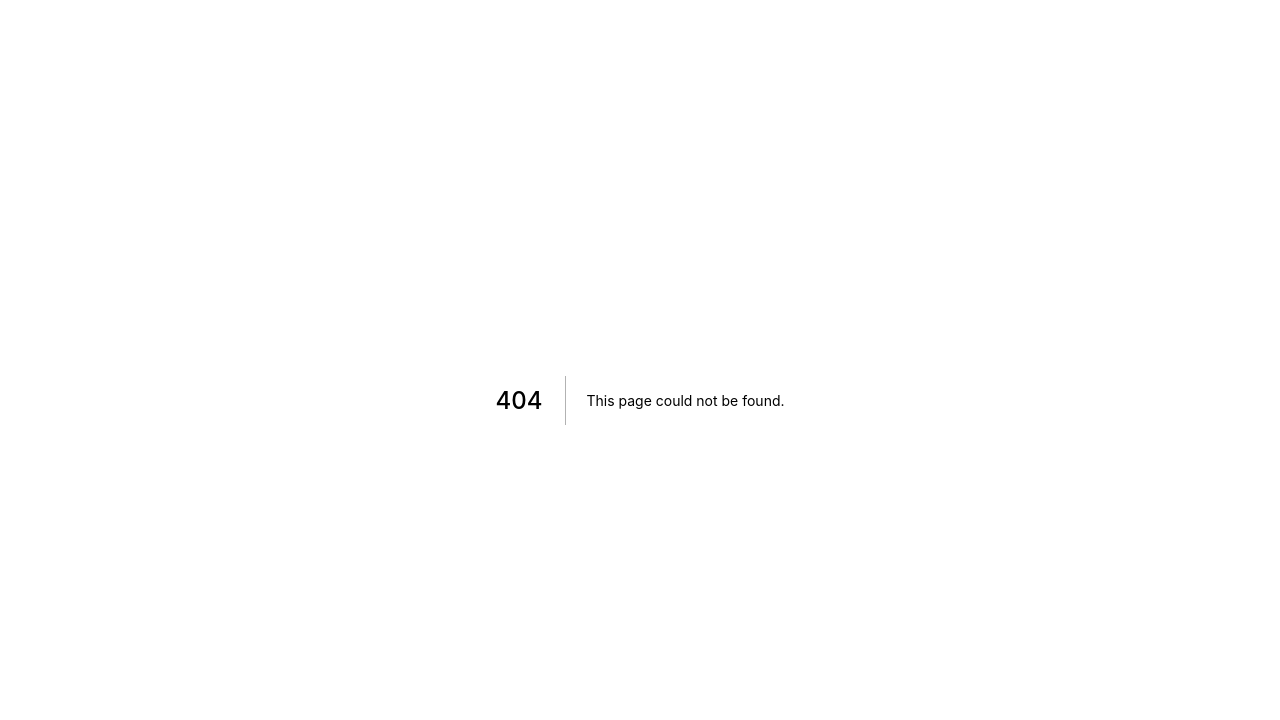
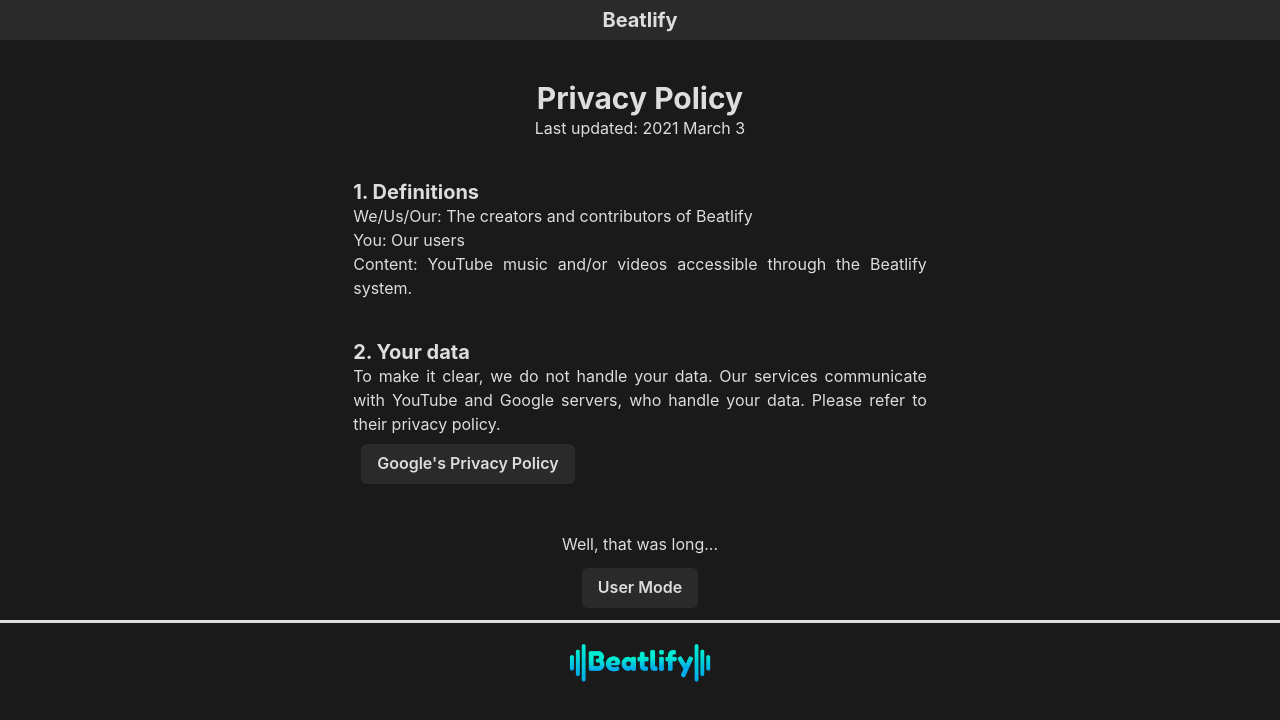
Before and after one commit to beatlify/beatlify, a Next.js app: page /legal/privacy/lawyer in a window 1280 px wide. Before the commit this address had no page. Shown: the top 720 px of the page. Built offline with nearby package versions, Linux system fonts and the light colour scheme.

Commit message:
Privacy Policy; User and Lawyer mode

```diff
--- /dev/null
+++ b/pages/legal/privacy/lawyer.tsx
@@ -0,0 +1,63 @@
+import {
+  Box,
+  Container,
+  Heading,
+  Link as ChakraLink,
+  Text,
+  Button,
+  Flex,
+} from "@chakra-ui/react";
+import Head from "next/head";
+import Link from "next/link";
+import Header from "../../../components/Header";
+import Footer from "../../../components/Footer";
+
+const PrivacyLawyer: React.FC = () => (
+  <Box>
+    <Head>
+      <title>Privacy Policy - Legal - Beatlify</title>
+    </Head>
+    <Header />
+    <Box textAlign="center">
+      <Box margin="10">
+        <Heading size="lg">Privacy Policy</Heading>
+        <Text>Last updated: 2021 March 3</Text>
+      </Box>
+      <Container textAlign="justify">
+        <Box marginBottom="10">
+          <Heading size="md">1. Definitions</Heading>
+          <Text>
+            We/Us/Our: The creators and contributors of Beatlify <br />
+            You: Our users <br />
+            Content: YouTube music and/or videos accessible through the Beatlify
+            system.
+          </Text>
+        </Box>
+        <Box marginBottom="10">
+          <Heading size="md">2. Your data</Heading>
+          <Text>
+            To make it clear, we do not handle your data. Our services
+            communicate with YouTube and Google servers, who handle your data.
+            Please refer to their privacy policy.
+            <Box>
+              <Button m="2" bg="#2a2a2a" _hover={{ bg: "#3a3a3a" }}>
+                <ChakraLink href="https://policies.google.com/privacy?hl=en-US">
+                  Google's Privacy Policy
+                </ChakraLink>
+              </Button>
+            </Box>
+          </Text>
+        </Box>
+      </Container>
+      Well, that was long...
+      <Box m="3">
+        <Button bg="#2a2a2a" _hover={{ bg: "#3a3a3a" }}>
+          <Link href="/legal/privacy/user">User Mode</Link>
+        </Button>
+      </Box>
+    </Box>
+    <Footer />
+  </Box>
+);
+
+export default PrivacyLawyer;
```
Also changed, not shown: pages/legal/privacy/index.tsx (added, +33 -0 lines), pages/legal/privacy/user.tsx (added, +32 -0 lines).
